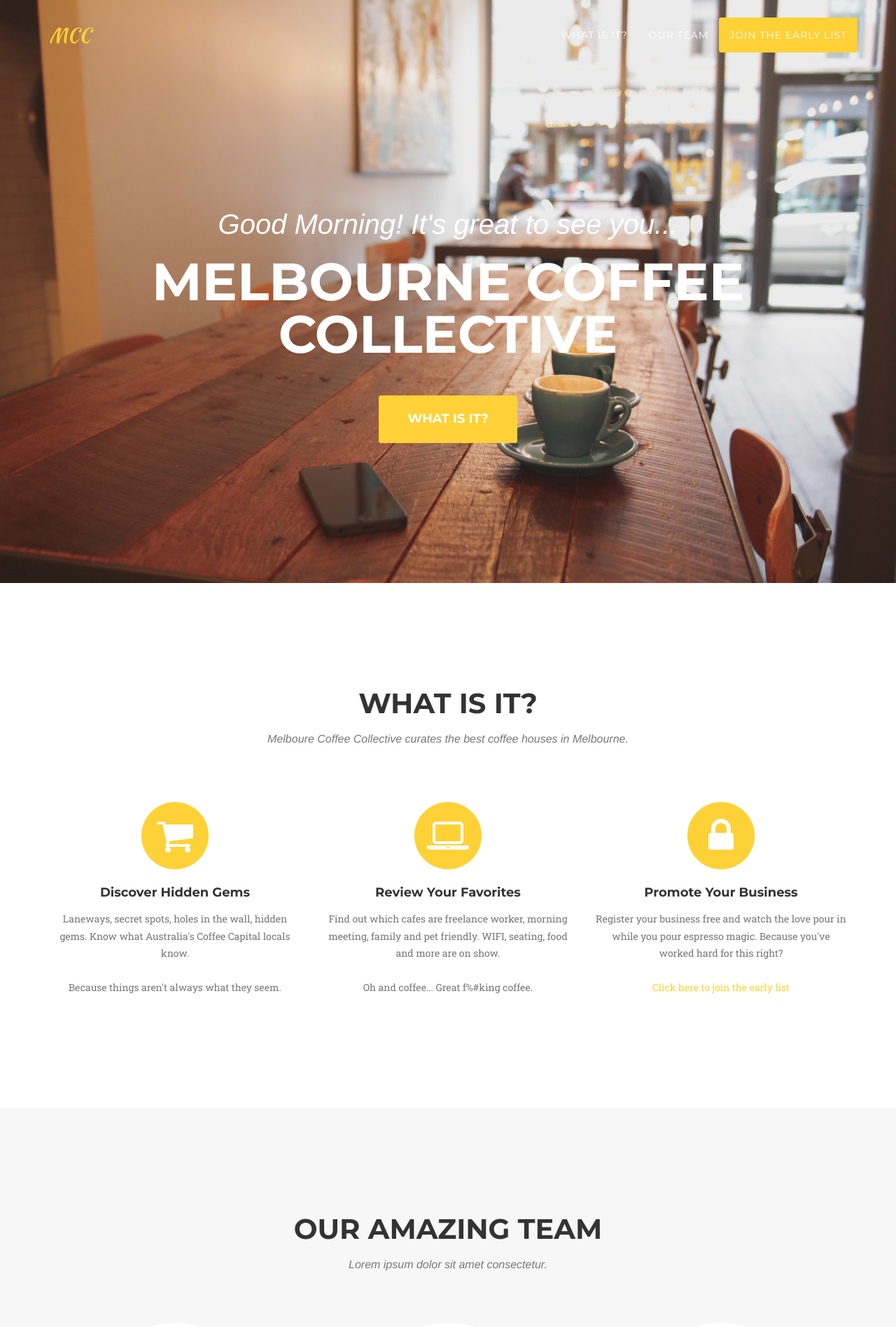
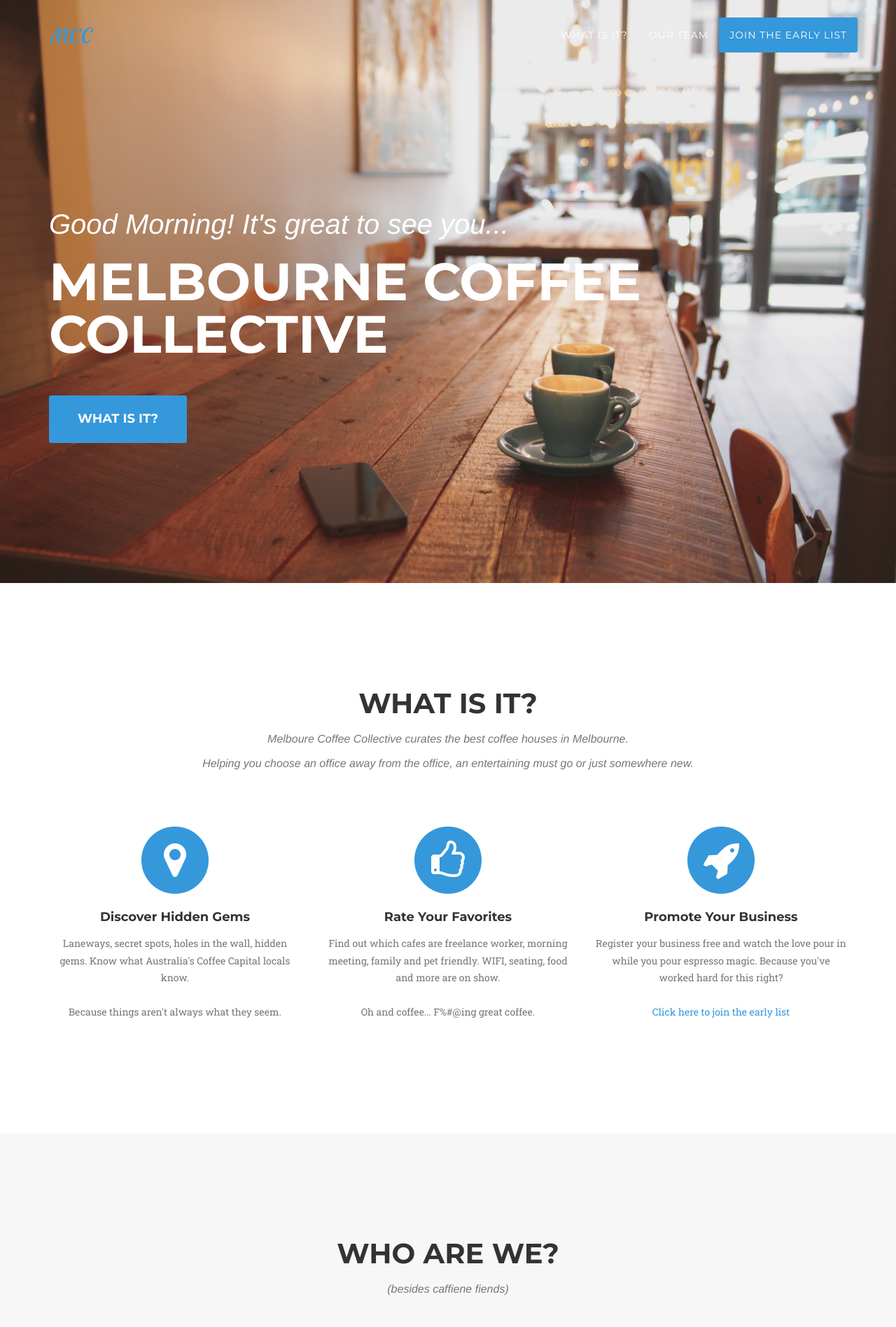
Before and after one commit to HuntsmanLabs/mcc, a Django app: page / in a window 1280 px wide. Shown: the top 1896 px of the page at 70% size. Run offline with Django 3.2, Linux system fonts and the light colour scheme; some libraries are stand-ins or nearby versions; some web fonts are replaced.

Commit message:
Added team member and changed colour theme.

```diff
--- a/static/css/agency.css
+++ b/static/css/agency.css
@@ -14,7 +14,7 @@ body {
 }
 
 .text-primary {
-    color: #fed136;
+    color: #3498db;
 }
 
 p {
@@ -35,14 +35,14 @@ a.active {
 }
 
 a {
-    color: #fed136;
+    color: #3498db;
 }
 
 a:hover,
 a:focus,
 a:active,
 a.active {
-    color: #fec503;
+    color: #2980b9;
 }
 
 h1,
@@ -108,25 +108,25 @@ fieldset[disabled] .btn-primary:active,
 .btn-primary.disabled.active,
 .btn-primary[disabled].active,
 fieldset[disabled] .btn-primary.active {
-    border-color: #fed136;
-    background-color: #fed136;
+    border-color: #2980b9;
+    background-color: #2980b9;
 }
 
 .btn-primary .badge {
-    color: #fed136;
+    color: #3498db;
     background-color: #fff;
 }
 
 .btn-xl {
     padding: 20px 40px;
-    border-color: #fed136;
+    border-color: #3498db;
     border-radius: 3px;
     text-transform: uppercase;
     font-family: Montserrat,"Helvetica Neue",Helvetica,Arial,sans-serif;
     font-size: 18px;
     font-weight: 700;
     color: #fff;
-    background-color: #fed136;
+    background-color: #3498db;
 }
 
 .btn-xl:hover,
@@ -176,14 +176,14 @@ fieldset[disabled] .btn-xl.active {
 
 .navbar-default .navbar-brand {
     font-family: "Kaushan Script","Helvetica Neue",Helvetica,Arial,cursive;
-    color: #fed136;
+    color: #3498db;
 }
 
 .navbar-default .navbar-brand:hover,
 .navbar-default .navbar-brand:focus,
 .navbar-default .navbar-brand:active,
 .navbar-default .navbar-brand.active {
-    color: #fec503;
+    color: ##3498db;
 }
 
 .navbar-default .navbar-collapse {
@@ -215,19 +215,19 @@ fieldset[disabled] .btn-xl.active {
 .navbar-default .nav li a:hover,
 .navbar-default .nav li a:focus {
     outline: 0;
-    color: #fed136;
+    color: #2980b9;
 }
 
 .navbar-default .navbar-nav>.active>a {
     border-radius: 0;
     color: #fff;
-    background-color: #fed136;
+    background-color: #3498db;
 }
 
 .navbar-default .navbar-nav>.active>a:hover,
 .navbar-default .navbar-nav>.active>a:focus {
     color: #fff;
-    background-color: #fec503;
+    background-color: #2980b9;
 }
 
 @media(min-width:768px) {
@@ -262,7 +262,7 @@ fieldset[disabled] .btn-xl.active {
 }
 
 header {
-    text-align: center;
+    text-align: left;
     color: #fff;
     background-attachment: scroll;
     background-image: url(../img/header-bg.jpg);
@@ -846,12 +849,12 @@ ul.social-buttons li a:active {
 
 ::-moz-selection {
     text-shadow: none;
-    background: #fed136;
+    background: #3498db;
 }
 
 ::selection {
     text-shadow: none;
-    background: #fed136;
+    background: #3498db;
 }
 
 img::selection {
@@ -863,5 +866,5 @@ img::-moz-selection {
 }
 
 body {
-    webkit-tap-highlight-color: #fed136;
+    webkit-tap-highlight-color: #3498db;
 }
--- a/templates/base/index.html
+++ b/templates/base/index.html
@@ -89,14 +89,14 @@
             <div class="row">
                 <div class="col-lg-12 text-center">
                     <h2 class="section-heading">What is it?</h2>
-                    <h3 class="section-subheading text-muted">Melboure Coffee Collective curates the best coffee houses in Melbourne.</h3>
+                    <h3 class="section-subheading text-muted">Melboure Coffee Collective curates the best coffee houses in Melbourne.<br><br>Helping you choose an office away from the office, an entertaining must go or just somewhere new.</h3>
                 </div>
             </div>
             <div class="row text-center">
                 <div class="col-md-4">
                     <span class="fa-stack fa-4x">
                         <i class="fa fa-circle fa-stack-2x text-primary"></i>
-                        <i class="fa fa-shopping-cart fa-stack-1x fa-inverse"></i>
+                        <i class="fa fa-map-marker fa-stack-1x fa-inverse"></i>
                     </span>
                     <h4 class="service-heading">Discover Hidden Gems</h4>
                     <p class="text-muted">Laneways, secret spots, holes in the wall, hidden gems. Know what Australia's Coffee Capital locals know.<br><br> Because things aren't always what they seem.</p>
@@ -104,15 +104,15 @@
                 <div class="col-md-4">
                     <span class="fa-stack fa-4x">
                         <i class="fa fa-circle fa-stack-2x text-primary"></i>
-                        <i class="fa fa-laptop fa-stack-1x fa-inverse"></i>
+                        <i class="fa fa-thumbs-o-up fa-stack-1x fa-inverse"></i>
                     </span>
-                    <h4 class="service-heading">Review Your Favorites</h4>
-                    <p class="text-muted">Find out which cafes are freelance worker, morning meeting, family and pet friendly. WIFI, seating, food and more are on show.<br><br>Oh and coffee... Great f%#king coffee. </p>
+                    <h4 class="service-heading">Rate Your Favorites</h4>
+                    <p class="text-muted">Find out which cafes are freelance worker, morning meeting, family and pet friendly. WIFI, seating, food and more are on show.<br><br>Oh and coffee... F%#@ing great coffee. </p>
                 </div>
                 <div class="col-md-4">
                     <span class="fa-stack fa-4x">
                         <i class="fa fa-circle fa-stack-2x text-primary"></i>
-                        <i class="fa fa-lock fa-stack-1x fa-inverse"></i>
+                        <i class="fa fa-rocket fa-stack-1x fa-inverse"></i>
                     </span>
                     <h4 class="service-heading">Promote Your Business</h4>
                     <p class="text-muted">Register your business free and watch the love pour in while you pour espresso magic. Because you've worked hard for this right?<br><br><a class="page-scroll" href="#contact">Click here to join the early list</a> </p>
@@ -224,22 +224,22 @@
         <div class="container">
             <div class="row">
                 <div class="col-lg-12 text-center">
-                    <h2 class="section-heading">Our Amazing Team</h2>
-                    <h3 class="section-subheading text-muted">Lorem ipsum dolor sit amet consectetur.</h3>
+                    <h2 class="section-heading">Who Are We?</h2>
+                    <h3 class="section-subheading text-muted">(besides caffiene fiends)</h3>
                 </div>
             </div>
             <div class="row">
                 <div class="col-sm-4">
                     <div class="team-member">
-                        <img src="{% static "img/team/1.jpg" %}" class="img-responsive img-circle" alt="">
-                        <h4>Kay Garland</h4>
-                        <p class="text-muted">Lead Designer</p>
+                        <img src="{% static "img/team/1af68fc.jpg" %}" class="img-responsive img-circle" alt="">
+                        <h4>Adam Hobson</h4>
+                        <p class="text-muted">Lead Developer and Marketer</p>
                         <ul class="list-inline social-buttons">
-                            <li><a href="#"><i class="fa fa-twitter"></i></a>
+                            <li><a href="https://www.twitter.com/iamadamhobson" target="_blank"><i class="fa fa-twitter"></i></a>
                             </li>
-                            <li><a href="#"><i class="fa fa-facebook"></i></a>
+                            <li><a href="https://www.facebook.com/iamadamhobson" target="_blank"><i class="fa fa-facebook"></i></a>
                             </li>
-                            <li><a href="#"><i class="fa fa-linkedin"></i></a>
+                            <li><a href="https://au.linkedin.com/in/iamadamhobson" target="_blank"><i class="fa fa-linkedin"></i></a>
                             </li>
                         </ul>
                     </div>
@@ -273,11 +273,6 @@
                             </li>
                         </ul>
                     </div>
-                </div>
-            </div>
-            <div class="row">
-                <div class="col-lg-8 col-lg-offset-2 text-center">
-                    <p class="large text-muted">Lorem ipsum dolor sit amet, consectetur adipisicing elit. Aut eaque, laboriosam veritatis, quos non quis ad perspiciatis, totam corporis ea, alias ut unde.</p>
                 </div>
             </div>
         </div>
```
Also changed, not shown: other parts of static/css/agency.css (+18 -15 lines), db.sqlite3 (added), static/img/logos/python_badge.svg (added), static/img/logos/python_flag.svg (added), static/img/logos/python_rocket.svg (added), static/img/team/1af68fc.jpg (added), 5 other files.
